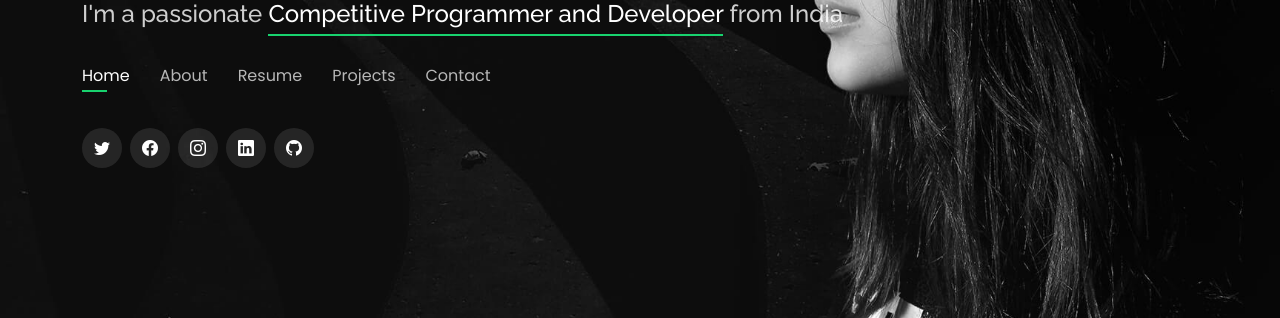
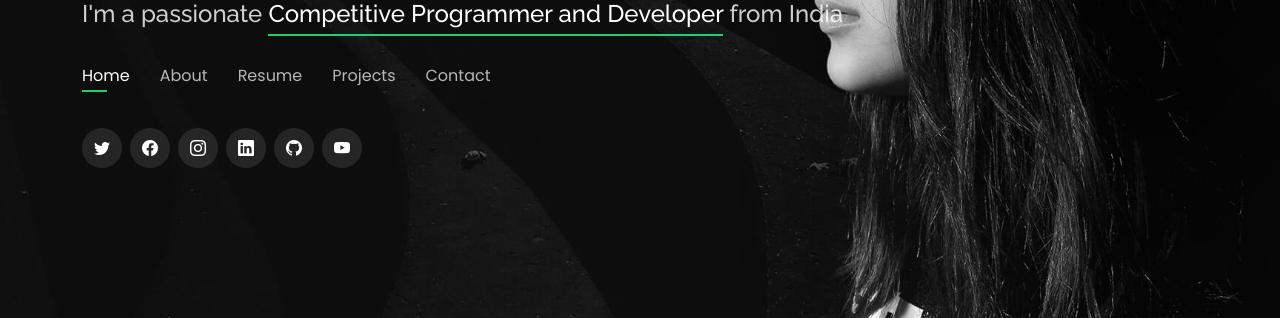
Before and after one commit to Ayush-eth/marketplace, a Django app: page / in a window 1280 px wide. Shown: the part 350-668 px from the top of the page. Run offline with Django 4.2, Linux system fonts and the light colour scheme; some libraries are stand-ins or nearby versions.

Commit message:
3rd Commit

```diff
--- a/templates/index.html
+++ b/templates/index.html
@@ -61,11 +61,13 @@
       </nav><!-- .navbar -->
 
       <div class="social-links">
+
         <a href="https://twitter.com/AyushKumar117" class="twitter"><i class="bi bi-twitter"></i></a>
         <a href="https://www.facebook.com/ayush600b/" class="facebook"><i class="bi bi-facebook"></i></a>
         <a href="https://www.instagram.com/ayush19jul/" class="instagram"><i class="bi bi-instagram"></i></a>
         <a href="https://www.linkedin.com/in/ayush-kumar-10t/" class="linkedin"><i class="bi bi-linkedin"></i></a>
         <a href="https://github.com/Ayush-eth" class="github"><i class="bi bi-github"></i></a>
+        <a href="https://www.youtube.com/channel/UCnPBoKcxABDWFqAGvNMhjdw" class="youtube"><i class="bi bi-youtube"></i></a>
         {% comment %} <a href="https://www.linkedin.com/in/ayush-kumar-10t/" class="codeforces"><i class="bi bi-codechef"></i></a> {% endcomment %}
       </div>
 
@@ -715,9 +717,9 @@
               <a href="https://twitter.com/AyushKumar117" class="twitter"><i class="bi bi-twitter"></i></a>
               <a href="https://www.facebook.com/ayush600b/" class="facebook"><i class="bi bi-facebook"></i></a>
               <a href="https://www.instagram.com/ayush19jul/" class="instagram"><i class="bi bi-instagram"></i></a>
-              {% comment %} <a href="#" class="google-plus"><i class="bi bi-skype"></i></a> {% endcomment %}
               <a href="https://www.linkedin.com/in/ayush-kumar-10t/" class="linkedin"><i class="bi bi-linkedin"></i></a>
               <a href="https://github.com/Ayush-eth" class="github"><i class="bi bi-github"></i></a>
+              <a href="https://www.youtube.com/channel/UCnPBoKcxABDWFqAGvNMhjdw" class="youtube"><i class="bi bi-youtube"></i></a>
             </div>
           </div>
         </div>
```
